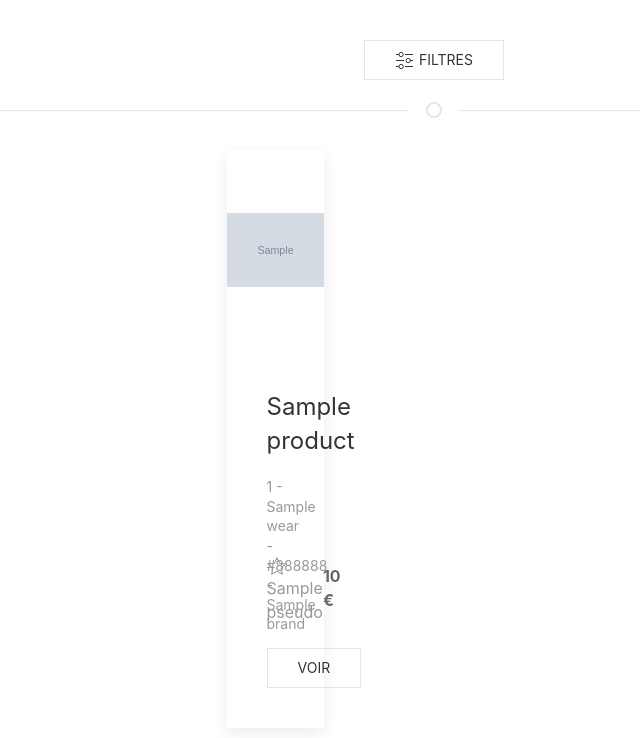
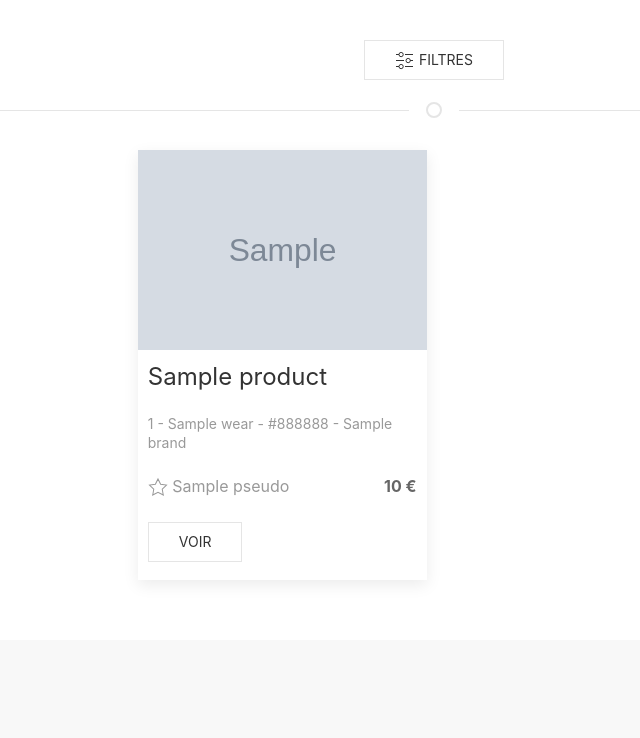
Before and after one commit to pierreyvesdonze/fmr, a Symfony app: template templates/product/index.html.twig in a window 1280 px wide. Shown: the part 160-898 px from the top of the page, without its empty margins (206-846 px from the left). After the commit the page ends 722 px from the top, so only its background shows below. Run offline with Twig, Linux system fonts and the light colour scheme; the template is opened without the code that fills it: most values are stand-ins (such as "Sample title", 1, 10 or a date in 2020); grey boxes marked "Sample" are stand-in pictures; form fields are guessed from the names that the template uses; some libraries are stand-ins or nearby versions.

Commit message:
mix de grid et flex pour l'index des produits

```diff
--- a/templates/product/index.html.twig
+++ b/templates/product/index.html.twig
@@ -51,9 +51,9 @@
 
 <hr class="uk-divider-icon">
 
-<div class="uk-container uk-flex uk-flex-center" style="max-width: 1280px;">
+<div class="uk-container" style="max-width: 1280px;">
     {% if products|length > 0 %}
-    <div class="uk-grid-small uk-child-width-1-2@s uk-child-width-1-3@m uk-child-width-1-4@l" uk-grid
+    <div class="uk-grid-small uk-child-width-1-2@s uk-child-width-1-3@m uk-child-width-1-4@l uk-flex-center" uk-grid
         uk-scrollspy="cls: uk-animation-slide-bottom; target: .uk-card; delay: 150; repeat: false">
         {% for product in products %}
         <div style="margin: 10px;">
@@ -64,15 +64,14 @@
                 style="width: 100%; height: 200px; overflow: hidden;">
                 {% if product.mainImage is not empty %}
                 <a href="{{ path('product_show', {id: product.id}) }}">
-
                     <img src="{{ asset('uploads/images/' ~ product.mainImage) }}"
                     style="width: 100%; height: 100%; object-fit: cover;" alt="image-vetement">
                 </a>
                     {% endif %}
                 </div>
-                <div class="uk-card-body">
+                <div class="uk-card-body" style="height: 210px; padding: 10px;">
                     <h3 class="uk-card-title">{{ product.name }}</h3>
-                    <div style="height: 75px;">
+                    <div style="height: 60px;">
                         <p class="uk-text-meta uk-margin-remove-top">{{ product.size }} - {{ product.wear }} - {{
                             product.color }} - {{ product.brand }}
                         </p>
```
